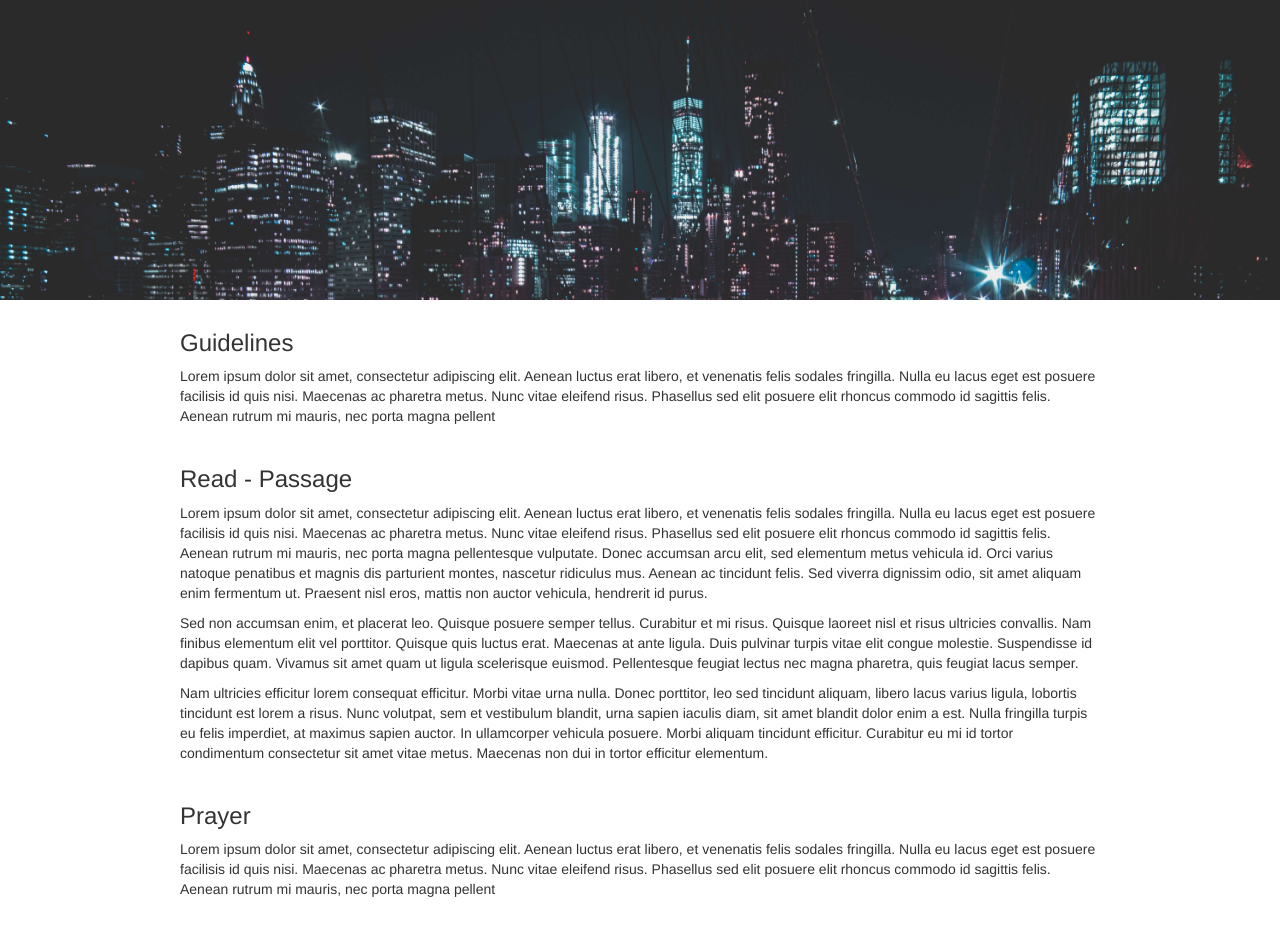
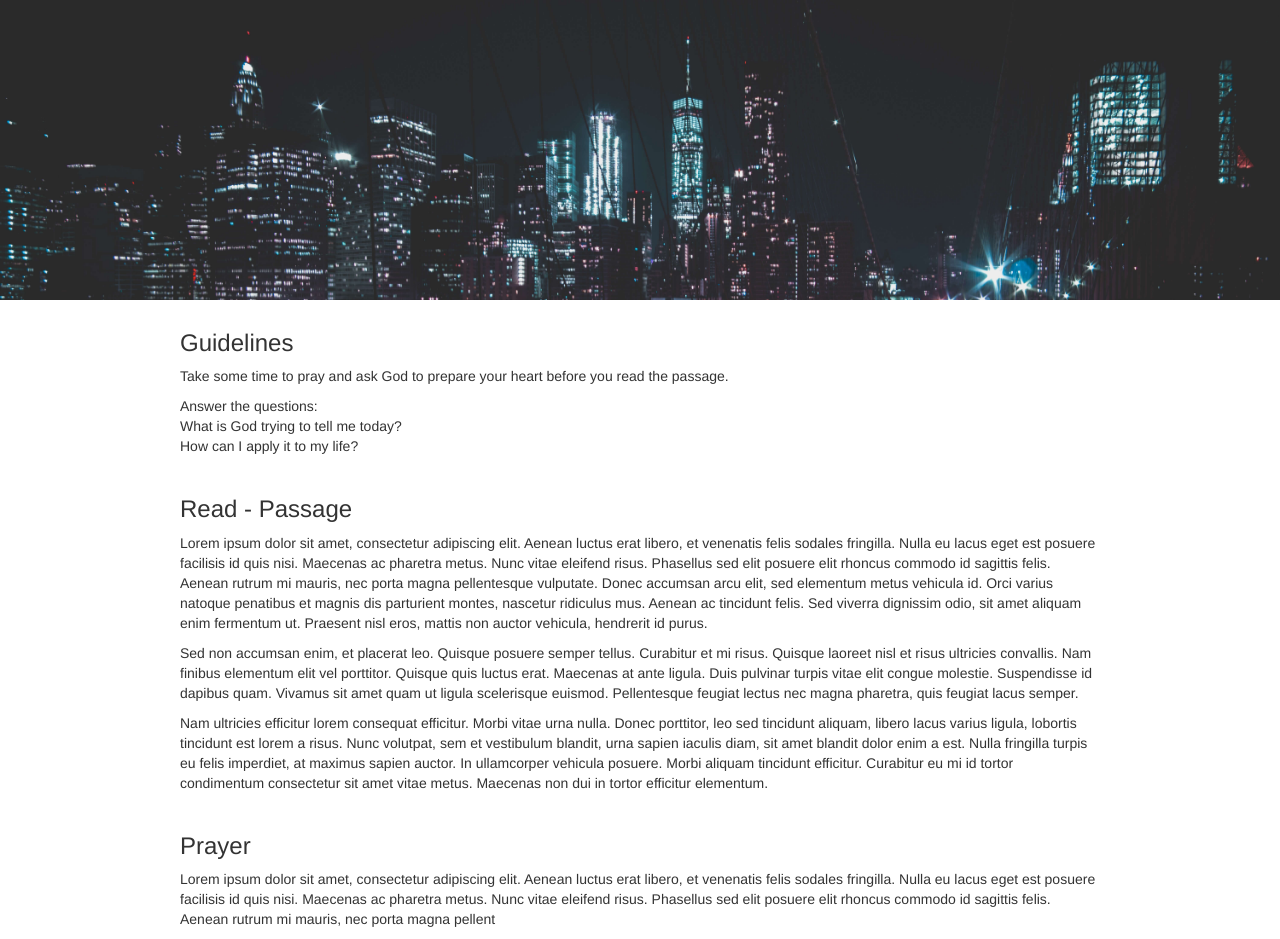
Before and after one commit to gsitu322/gyuwet, a Yii app: template views/site/index.php in a window 1280 px wide. Before the commit the page ends 897 px from the top, so only its background shows below. Run offline with PHP 8.4 and a stand-in for Yii, Linux system fonts and the light colour scheme; the template is opened without the code that fills it, so the values that code supplies are empty; some libraries are stand-ins or nearby versions.

Commit message:
Updated index page

```diff
--- a/views/site/index.php
+++ b/views/site/index.php
@@ -15,7 +15,8 @@ $backgroundUrl = "'/images/backgrounds/background" . rand(1, 13) . ".jpg'"
 
         <div>
             <h3>Guidelines</h3>
-            <p>Lorem ipsum dolor sit amet, consectetur adipiscing elit. Aenean luctus erat libero, et venenatis felis sodales fringilla. Nulla eu lacus eget est posuere facilisis id quis nisi. Maecenas ac pharetra metus. Nunc vitae eleifend risus. Phasellus sed elit posuere elit rhoncus commodo id sagittis felis. Aenean rutrum mi mauris, nec porta magna pellent</p>
+            <p>Take some time to pray and ask God to prepare your heart before you read the passage.</p>
+            <p>Answer the questions:<br />What is God trying to tell me today?<br /> How can I apply it to my life?</p>
         </div>
 
         <div class="spacer10"></div>
@@ -27,7 +28,6 @@ $backgroundUrl = "'/images/backgrounds/background" . rand(1, 13) . ".jpg'"
             <p>Sed non accumsan enim, et placerat leo. Quisque posuere semper tellus. Curabitur et mi risus. Quisque laoreet nisl et risus ultricies convallis. Nam finibus elementum elit vel porttitor. Quisque quis luctus erat. Maecenas at ante ligula. Duis pulvinar turpis vitae elit congue molestie. Suspendisse id dapibus quam. Vivamus sit amet quam ut ligula scelerisque euismod. Pellentesque feugiat lectus nec magna pharetra, quis feugiat lacus semper.</p>
 
             <p>Nam ultricies efficitur lorem consequat efficitur. Morbi vitae urna nulla. Donec porttitor, leo sed tincidunt aliquam, libero lacus varius ligula, lobortis tincidunt est lorem a risus. Nunc volutpat, sem et vestibulum blandit, urna sapien iaculis diam, sit amet blandit dolor enim a est. Nulla fringilla turpis eu felis imperdiet, at maximus sapien auctor. In ullamcorper vehicula posuere. Morbi aliquam tincidunt efficitur. Curabitur eu mi id tortor condimentum consectetur sit amet vitae metus. Maecenas non dui in tortor efficitur elementum.</p>
-            </p>
         </div>
 
 
```
